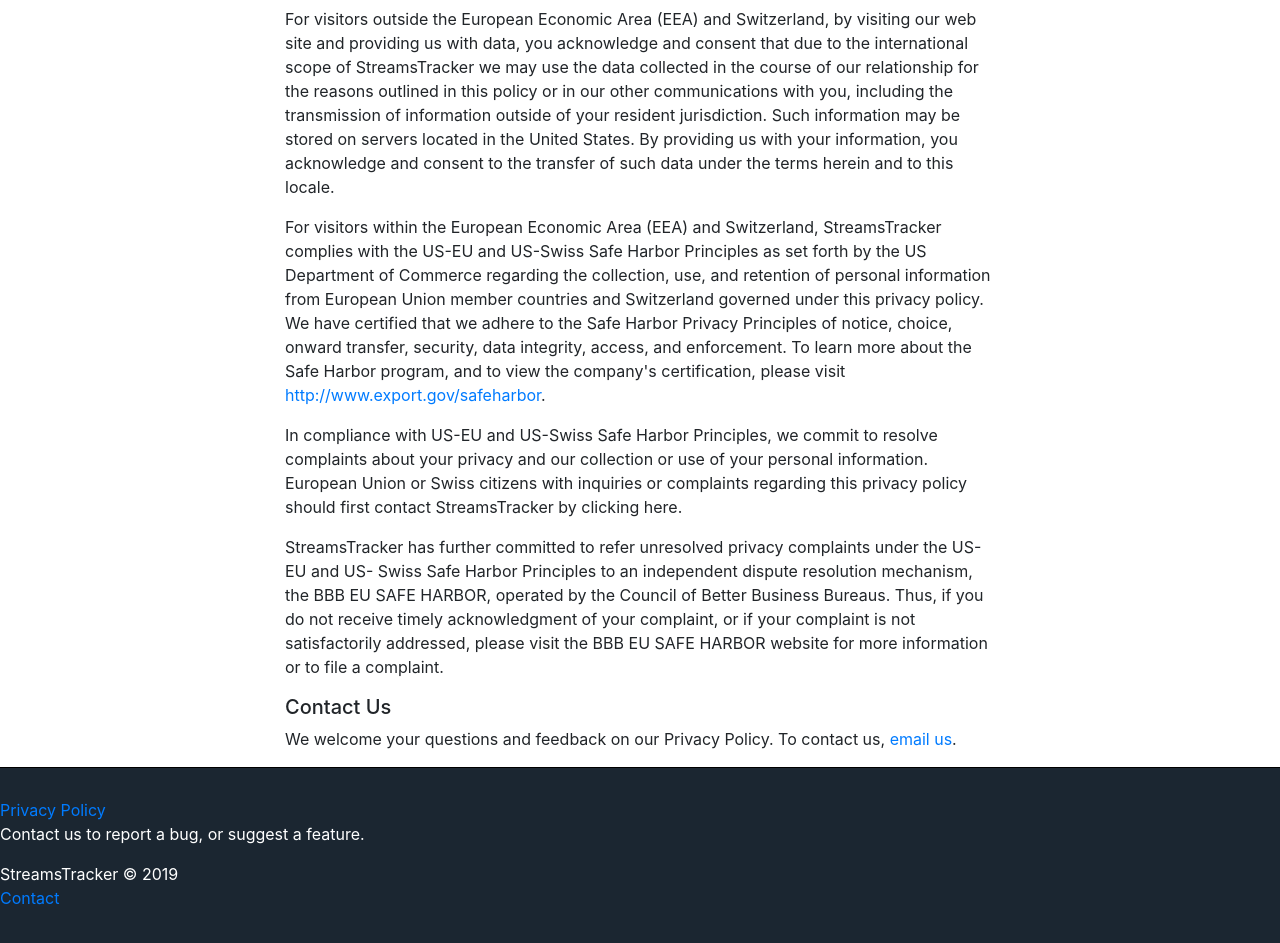
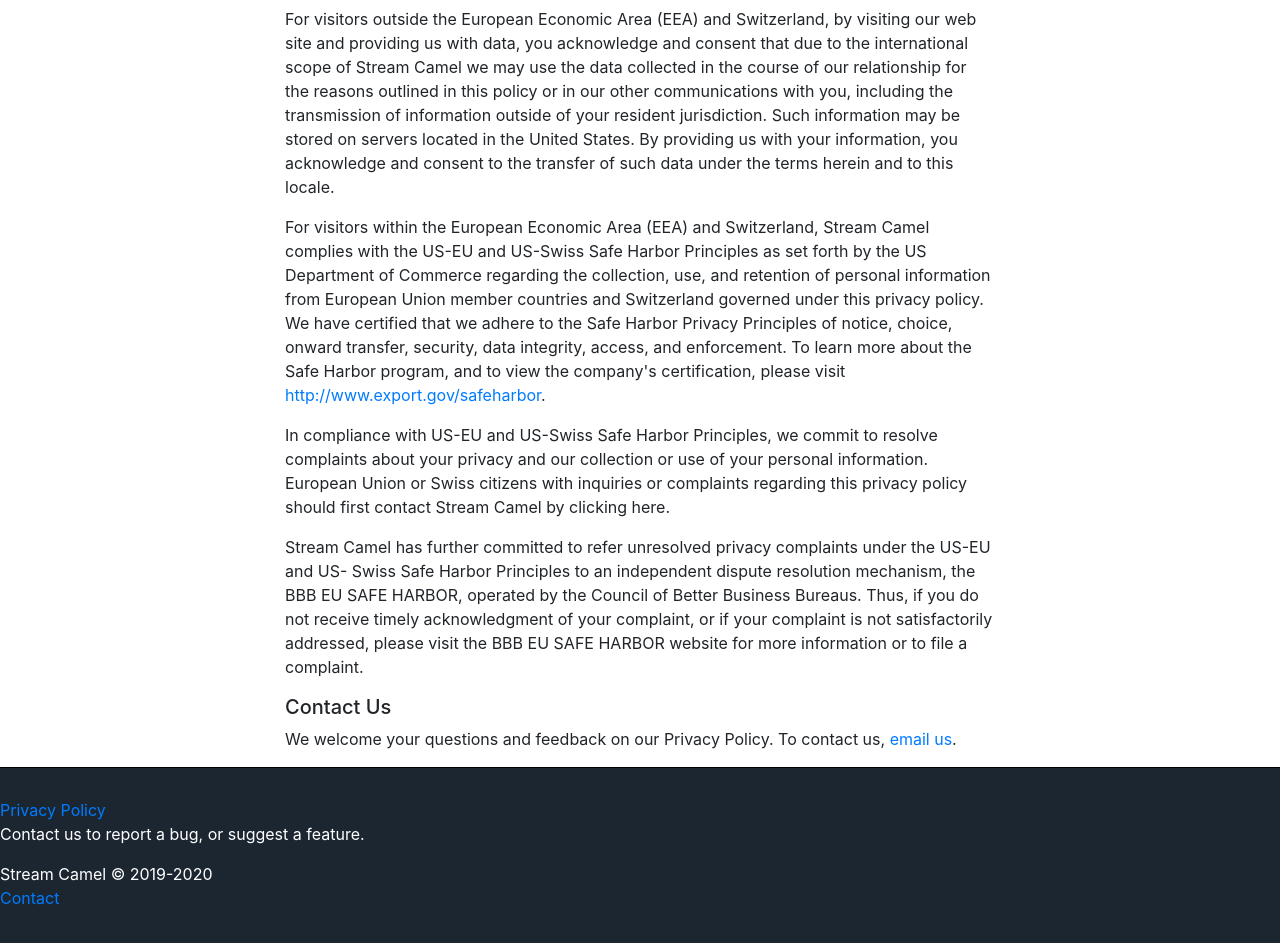
Before and after one commit to streamcamel/torso, a React (Create React App) app: page /privacy in a window 1280 px wide. Shown: the part 1639-2582 px from the top of the page. Built offline with nearby package versions, Linux system fonts and the light colour scheme.

Commit message:
search page

```diff
--- a/package.json
+++ b/package.json
@@ -2,7 +2,7 @@
   "name": "canvasjs-react-samples-1",
   "version": "0.1.0",
   "private": true,
-  "homepage": "http://streamstracker.com",
+  "homepage": "http://streamcamel.com",
   "dependencies": {
     "bootstrap": "^4.4.1",
     "formik": "^2.1.3",
--- a/public/index.html
+++ b/public/index.html
@@ -22,7 +22,7 @@
       work correctly both with client-side routing and a non-root public URL.
       Learn how to configure a non-root public URL by running `npm run build`.
     -->
-    <title>Streams Tracker</title>
+    <title>Stream Camel</title>
   </head>
   <body>
     <noscript>You need to enable JavaScript to run this app.</noscript>
--- a/src/views/CompanyHeader.js
+++ b/src/views/CompanyHeader.js
@@ -8,7 +8,7 @@ class CompanyHeader extends Component {
       };
 
     componentDidMount(){
-        fetch('https://api.streamstracker.com/companies/' + this.props.company)
+        fetch('https://api.streamcamel.com/companies/' + this.props.company)
         .then(res => res.json())
         .then(res => {
             this.setState({
--- a/src/views/CompanyList.js
+++ b/src/views/CompanyList.js
@@ -8,7 +8,7 @@ class GameList extends Component {
       };
 
     componentDidMount(){
-        fetch('https://api.streamstracker.com/top_companies')
+        fetch('https://api.streamcamel.com/top_companies')
           .then(res => res.json())
           .then(res => {
               this.setState({
--- a/src/views/GameHeader.js
+++ b/src/views/GameHeader.js
@@ -7,7 +7,7 @@ class GameHeader extends Component {
       };
 
     componentDidMount(){
-        fetch('https://api.streamstracker.com/games/' + this.props.game)
+        fetch('https://api.streamcamel.com/games/' + this.props.game)
         .then(res => res.json())
         .then(res => {
             this.setState({
--- a/src/views/GameList.js
+++ b/src/views/GameList.js
@@ -16,7 +16,7 @@ class GameList extends Component {
         filterParameter = '?game=' + this.props.game;
       }
 
-      fetch('https://api.streamstracker.com/top_games' + filterParameter)
+      fetch('https://api.streamcamel.com/top_games' + filterParameter)
         .then(res => res.json())
         .then(res => {
             this.setState({
--- a/src/views/PrivacyPolicy.js
+++ b/src/views/PrivacyPolicy.js
@@ -4,7 +4,7 @@ class PrivacyPolicy extends Component {
     render() {
         return (<div class="col-8 offset-2">
 <h1 class="mb-4">Privacy Policy</h1>
-<p>StreamsTracker is a technology company focused on delivering knowledge through vivid, contextually-rich presentations, called StreamsTracker Visualizations. These StreamsTracker Visualizations put data into context for researchers, journalists and enterprise. This Privacy Policy exists to explain how this data and your information may be collected, used, and protected. This Privacy Policy may be updated by us from time to time in which case we will provide notice of material changes to this Privacy Policy by posting a notification on the StreamsTracker website.</p>
+<p>Stream Camel is a technology company focused on delivering knowledge through vivid, contextually-rich presentations, called Stream Camel Visualizations. These Stream Camel Visualizations put data into context for researchers, journalists and enterprise. This Privacy Policy exists to explain how this data and your information may be collected, used, and protected. This Privacy Policy may be updated by us from time to time in which case we will provide notice of material changes to this Privacy Policy by posting a notification on the Stream Camel website.</p>
 <h5>Notice and Choice</h5>
 <p>We collect Personal Information, Non-Personal Information, and Public Information.</p>
 <p>We collect Personal Information when you provide it to us, for example by creating an account. We may ask for your email address if you wish to be notified when listings have changed, for confirmation emails, authenticating your account, accounting notices and other reasons including instances in which you have requested specific information or updates.</p>
@@ -17,10 +17,10 @@ class PrivacyPolicy extends Component {
 <h5>Third Parties</h5>
 <p>We may disclose information about our users if required to do so by law or when such disclosure is reasonably necessary to respond to subpoenas, court orders, or other legal process. We may also disclose information about our users when we have a good faith belief that such disclosure is reasonably necessary to: enforce our Terms of Use Agreement; respond to claims that any Listing or other content violates the rights of third-parties; or protect the rights, property, or personal safety of us, our users, or the general public at large.</p>
 <h5>Security</h5>
-<p>For visitors outside the European Economic Area (EEA) and Switzerland, by visiting our web site and providing us with data, you acknowledge and consent that due to the international scope of StreamsTracker we may use the data collected in the course of our relationship for the reasons outlined in this policy or in our other communications with you, including the transmission of information outside of your resident jurisdiction. Such information may be stored on servers located in the United States. By providing us with your information, you acknowledge and consent to the transfer of such data under the terms herein and to this locale.</p>
-<p>For visitors within the European Economic Area (EEA) and Switzerland, StreamsTracker complies with the US-EU and US-Swiss Safe Harbor Principles as set forth by the US Department of Commerce regarding the collection, use, and retention of personal information from European Union member countries and Switzerland governed under this privacy policy. We have certified that we adhere to the Safe Harbor Privacy Principles of notice, choice, onward transfer, security, data integrity, access, and enforcement. To learn more about the Safe Harbor program, and to view the company's certification, please visit <a href="https://www.export.gov/safeharbor">http://www.export.gov/safeharbor</a>.</p>
-<p>In compliance with US-EU and US-Swiss Safe Harbor Principles, we commit to resolve complaints about your privacy and our collection or use of your personal information. European Union or Swiss citizens with inquiries or complaints regarding this privacy policy should first contact StreamsTracker by clicking here.</p>
-<p>StreamsTracker has further committed to refer unresolved privacy complaints under the US-EU and US- Swiss Safe Harbor Principles to an independent dispute resolution mechanism, the BBB EU SAFE HARBOR, operated by the Council of Better Business Bureaus. Thus, if you do not receive timely acknowledgment of your complaint, or if your complaint is not satisfactorily addressed, please visit the BBB EU SAFE HARBOR website for more information or to file a complaint.</p>
+<p>For visitors outside the European Economic Area (EEA) and Switzerland, by visiting our web site and providing us with data, you acknowledge and consent that due to the international scope of Stream Camel we may use the data collected in the course of our relationship for the reasons outlined in this policy or in our other communications with you, including the transmission of information outside of your resident jurisdiction. Such information may be stored on servers located in the United States. By providing us with your information, you acknowledge and consent to the transfer of such data under the terms herein and to this locale.</p>
+<p>For visitors within the European Economic Area (EEA) and Switzerland, Stream Camel complies with the US-EU and US-Swiss Safe Harbor Principles as set forth by the US Department of Commerce regarding the collection, use, and retention of personal information from European Union member countries and Switzerland governed under this privacy policy. We have certified that we adhere to the Safe Harbor Privacy Principles of notice, choice, onward transfer, security, data integrity, access, and enforcement. To learn more about the Safe Harbor program, and to view the company's certification, please visit <a href="https://www.export.gov/safeharbor">http://www.export.gov/safeharbor</a>.</p>
+<p>In compliance with US-EU and US-Swiss Safe Harbor Principles, we commit to resolve complaints about your privacy and our collection or use of your personal information. European Union or Swiss citizens with inquiries or complaints regarding this privacy policy should first contact Stream Camel by clicking here.</p>
+<p>Stream Camel has further committed to refer unresolved privacy complaints under the US-EU and US- Swiss Safe Harbor Principles to an independent dispute resolution mechanism, the BBB EU SAFE HARBOR, operated by the Council of Better Business Bureaus. Thus, if you do not receive timely acknowledgment of your complaint, or if your complaint is not satisfactorily addressed, please visit the BBB EU SAFE HARBOR website for more information or to file a complaint.</p>
 <h5>Contact Us</h5>
 <p>We welcome your questions and feedback on our Privacy Policy. To contact us, <a href="mailto:robin@guibec.com">email us</a>.</p>
       </div>)
--- a/src/views/SearchResult.js
+++ b/src/views/SearchResult.js
@@ -15,7 +15,7 @@ class SearchResult extends Component {
         filterParameter = '?q=' + this.props.query;
       }
 
-      fetch('https://api.streamstracker.com/search_companies' + filterParameter)
+      fetch('https://api.streamcamel.com/search_companies' + filterParameter)
           .then(res => res.json())
           .then(res => {
               this.setState({
@@ -41,6 +41,7 @@ class SearchResult extends Component {
               <div class="ranked-item">
                     <CompanyInfo  logo_url={'https://images.igdb.com/igdb/image/upload/t_cover_small/' + company.image_id + '.png'}
                                   name={company.name}
+                                  slug={company.slug}
                                   viewers={company.viewers}
                                   stock_ticker={company.stock_ticker}/>
               </div>
--- a/src/views/Template.js
+++ b/src/views/Template.js
@@ -12,6 +12,7 @@ import CompanyHeader from "./CompanyHeader"
 import CompanyList from './CompanyList';
 import SearchResult from './SearchResult';
 import GameList from './GameList';
+import queryString from 'query-string';
 import ReactGA from 'react-ga';
 import PrivacyPolicy from './PrivacyPolicy';
 import PrivacyPolicyLink from './PrivacyPolicyLink';
@@ -51,7 +52,7 @@ class Template extends Component {
 						<SearchBox/>
 						<Switch>
 							<Route exact path="/">
-								Welcome to StreamsTracker. This Website shows you Live Streaming data from companies, games and streamers.
+								Welcome to Stream Camel. This Website shows you Live Streaming data from companies, games and streamers.
 								<ViewerGraph/>
 									<ListGroup>
 										<CompanyList/>
@@ -88,11 +89,11 @@ class Template extends Component {
 									          <CompanyList />
 											  <ViewerGraph /> </>;
 								}} />
-							<Route path="/search/:query" render={({ match }) => {
-								var query = decodeURIComponent(match.params.query);
+							<Route path="/search/:search" render={({ match }) => {
+								var search = decodeURIComponent(match.params.search);
 								return <>
-											<span>Stub Search Result Page</span>
-											<SearchResult query={query} /> </>;
+											<span>Search Result Page for {search}</span>
+											<SearchResult query={search}/> </>;
 							}} />
 						</Switch>
 					</Router>
@@ -101,7 +102,7 @@ class Template extends Component {
 					<PrivacyPolicyLink/>
 					<p>Contact us to report a bug, or suggest a feature.</p>
 					<ul class="list-inline">
-						<li>StreamsTracker © 2019</li>
+						<li>Stream Camel © 2019-2020</li>
 						<li><a href="mailto:robin@guibec.com">Contact</a></li>
 					</ul>
 				</footer>
--- a/src/views/area charts/ViewerGraph.js
+++ b/src/views/area charts/ViewerGraph.js
@@ -38,7 +38,7 @@ class AreaChart extends Component {
 
 		var beforeFormatted = d.toISOString();
 
-		var apiUrl = 'https://api.streamstracker.com/viewers?before=' + nowFormatted + '&after=' + beforeFormatted + filterParameter;
+		var apiUrl = 'https://api.streamcamel.com/viewers?before=' + nowFormatted + '&after=' + beforeFormatted + filterParameter;
 		console.log(apiUrl);
         fetch(apiUrl)
           .then(res => res.json())
```
Also changed, not shown: public/privacy_policy.html (+5 -5 lines), src/views/SearchBox.js (+3 -5 lines).
